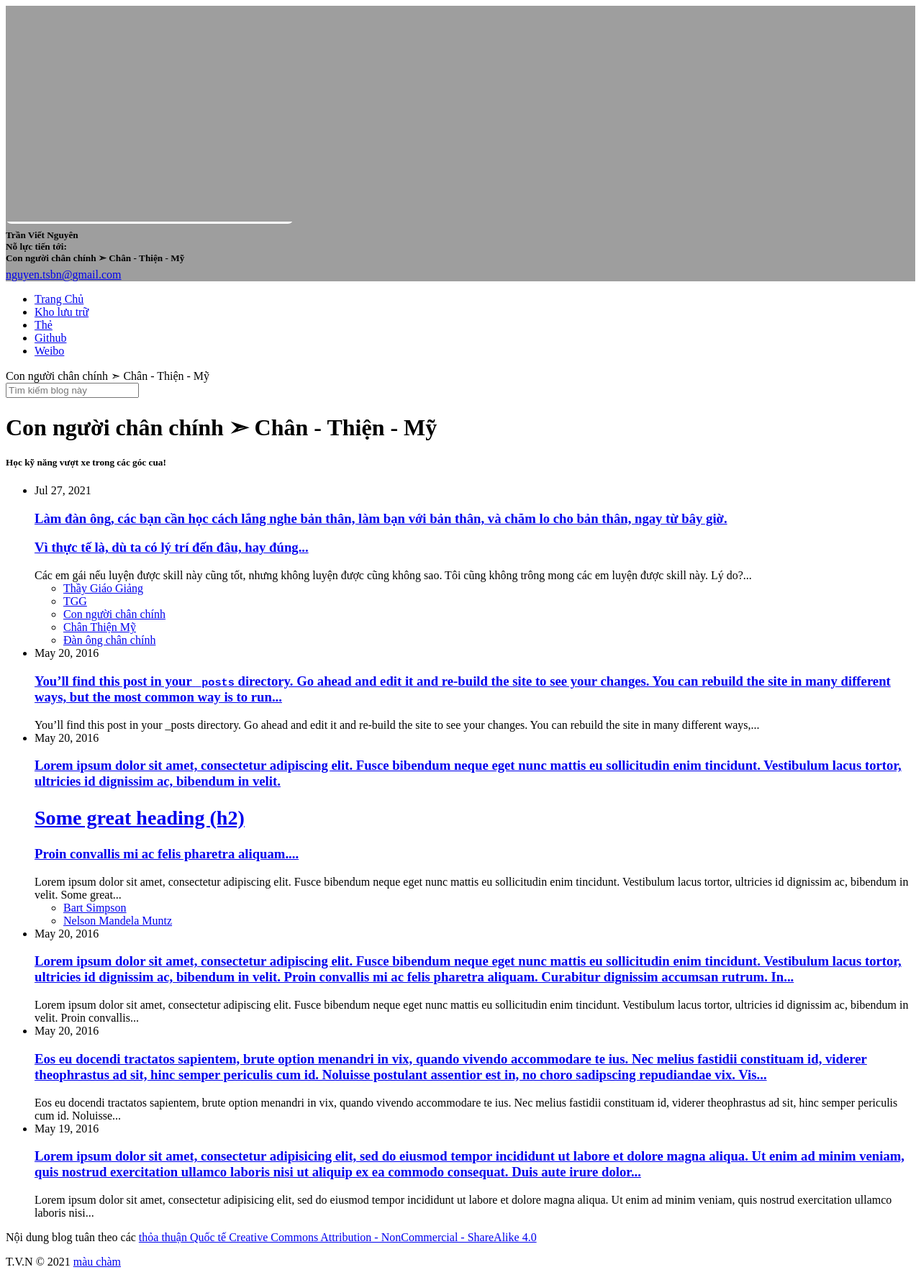
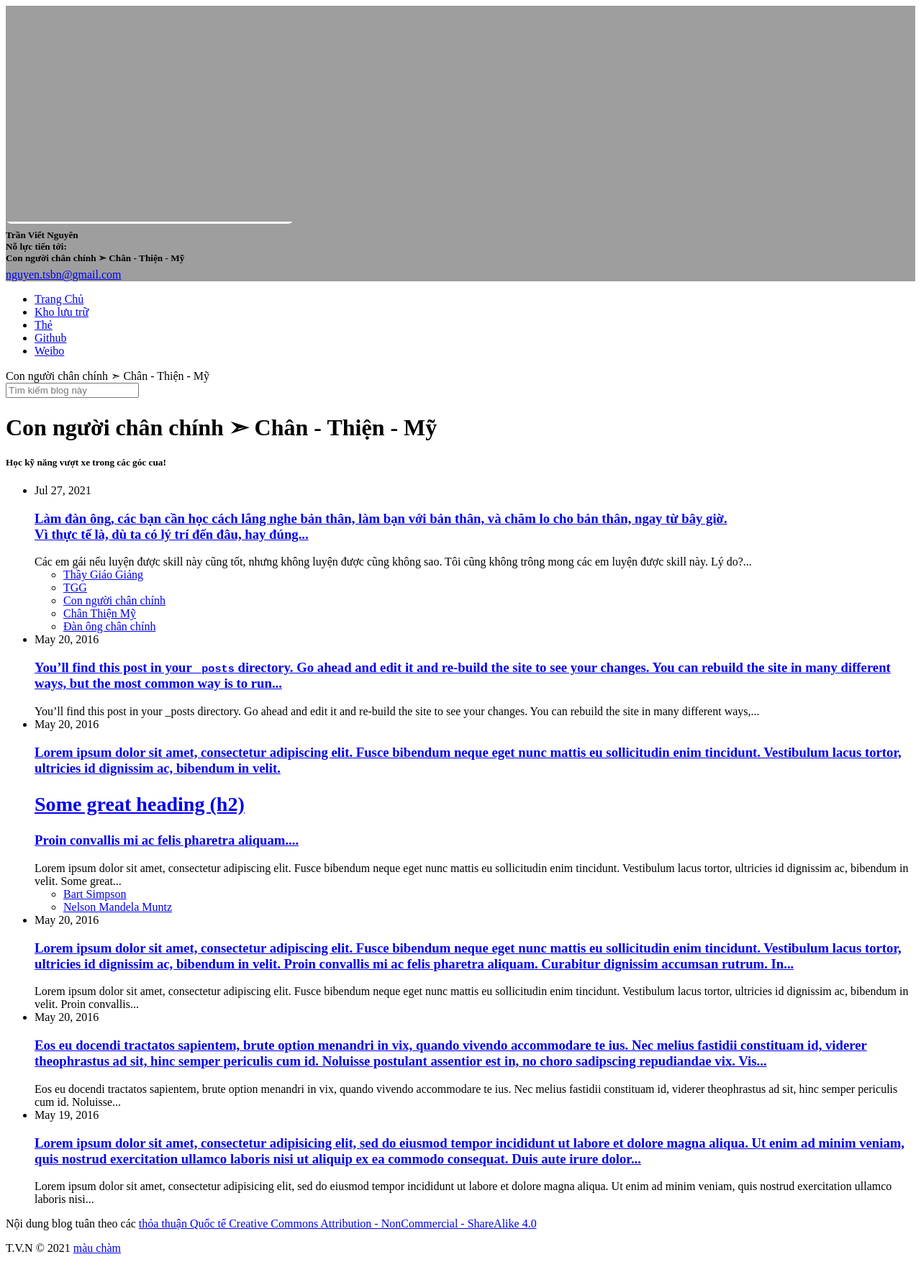
Before and after one commit to tranvietnguyen/blog, a Jekyll site: the page built from index.md, in a window 1280 px wide. Shown: the whole page at 72% size. Built offline with Jekyll 4.4.1, drawn with Linux system fonts in a browser that asks for light colours; comment, search, counter and statistics services are not loaded.

Commit message:
chán luôn

```diff
--- a/_layouts/home.html
+++ b/_layouts/home.html
@@ -31,7 +31,7 @@ layout: default
         <time class="post-time" title="{{ post.date | date: date_format }}" datetime="{{ post.date | date: date_format }}" itemprop="datePublished">{{ post.date | date: date_format }}
         </time>
       </div>
-    <h3 class="post-title" itemprop="name"><a class="post-title-link" href="{{ post.url | relative_url }}">{{ post.content | markdownify | truncatewords: 40 }}</a></h3>
+    <h3 class="post-title" itemprop="name"><a class="post-title-link" href="{{ post.url | relative_url }}">{{ post.content | markdownify | truncatewords: 40 | replace: '<p>', '' | replace: '</p>', '<br />' }}</a></h3>
   <div class="post-content" id="post-content" itemprop="postContent">
     {%- if site.show_excerpts -%}
     {% if post.content contains '<!--excerpt.s-->' %}
```
